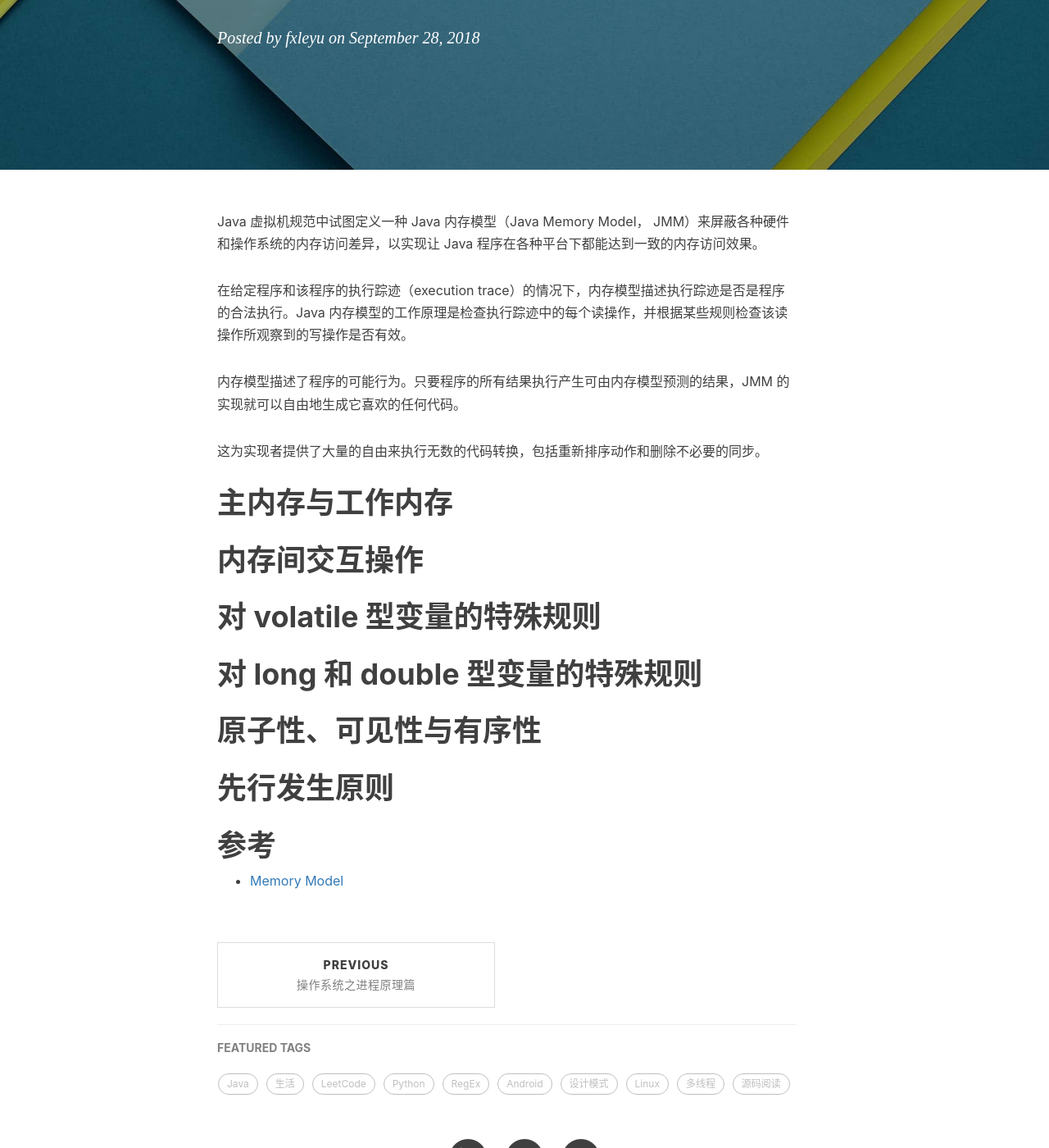
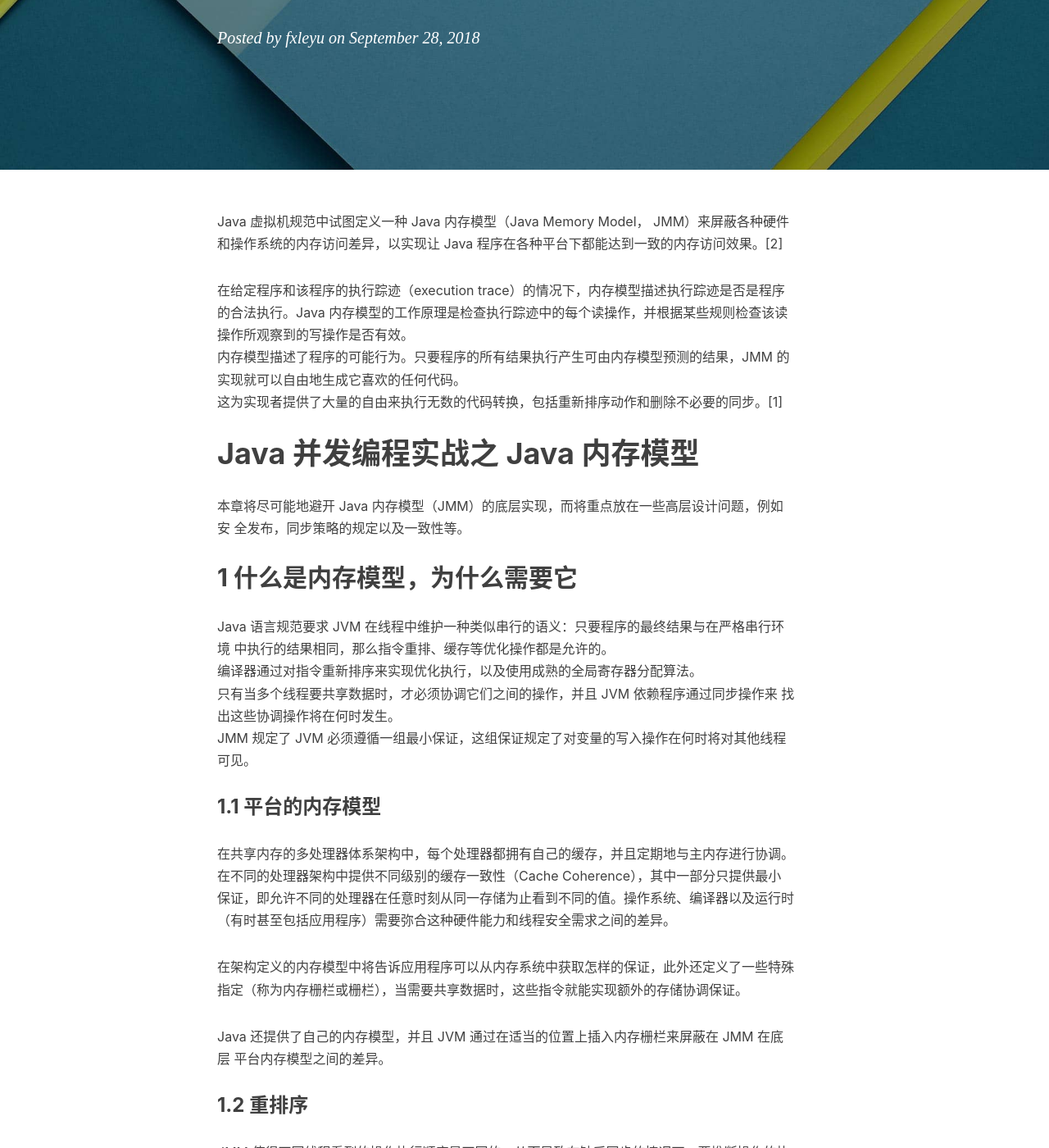
Before and after one commit to fxleyu/fxleyu.github.io, a Jekyll site: the page built from _posts/2018-09-28-hello-java-memory-model.md, in a window 1280 px wide and 1400 px high, scrolled down 316 px. Shown: the whole window at 82% size. Built offline with Jekyll 4.4.1, drawn with Linux system fonts in a browser that asks for light colours; nearby versions of some CDN libraries; comment, search, counter and statistics services are not loaded; some of the changed text lies outside the part shown.

Commit message:
[文章更新] 添加 Java 并发编程实践中的内存模型相关

```diff
--- a/_posts/2018-09-28-hello-java-memory-model.md
+++ b/_posts/2018-09-28-hello-java-memory-model.md
@@ -9,16 +9,69 @@ tags:
     - JMM
 ---
 Java 虚拟机规范中试图定义一种 Java 内存模型（Java Memory Model， JMM）来屏蔽各种硬件
-和操作系统的内存访问差异，以实现让 Java 程序在各种平台下都能达到一致的内存访问效果。
+和操作系统的内存访问差异，以实现让 Java 程序在各种平台下都能达到一致的内存访问效果。[2]
 
 在给定程序和该程序的执行踪迹（execution trace）的情况下，内存模型描述执行踪迹是否是程序
 的合法执行。Java 内存模型的工作原理是检查执行踪迹中的每个读操作，并根据某些规则检查该读
 操作所观察到的写操作是否有效。
-
 内存模型描述了程序的可能行为。只要程序的所有结果执行产生可由内存模型预测的结果，JMM 的
 实现就可以自由地生成它喜欢的任何代码。
+这为实现者提供了大量的自由来执行无数的代码转换，包括重新排序动作和删除不必要的同步。[1]
 
-这为实现者提供了大量的自由来执行无数的代码转换，包括重新排序动作和删除不必要的同步。
+# Java 并发编程实战之 Java 内存模型
+本章将尽可能地避开 Java 内存模型（JMM）的底层实现，而将重点放在一些高层设计问题，例如安
+全发布，同步策略的规定以及一致性等。
+
+## 1 什么是内存模型，为什么需要它
+Java 语言规范要求 JVM 在线程中维护一种类似串行的语义：只要程序的最终结果与在严格串行环境
+中执行的结果相同，那么指令重排、缓存等优化操作都是允许的。
+编译器通过对指令重新排序来实现优化执行，以及使用成熟的全局寄存器分配算法。
+只有当多个线程要共享数据时，才必须协调它们之间的操作，并且 JVM 依赖程序通过同步操作来
+找出这些协调操作将在何时发生。
+JMM 规定了 JVM 必须遵循一组最小保证，这组保证规定了对变量的写入操作在何时将对其他线程
+可见。
+
+### 1.1 平台的内存模型
+在共享内存的多处理器体系架构中，每个处理器都拥有自己的缓存，并且定期地与主内存进行协调。
+在不同的处理器架构中提供不同级别的缓存一致性（Cache Coherence），其中一部分只提供最小
+保证，即允许不同的处理器在任意时刻从同一存储为止看到不同的值。操作系统、编译器以及运行时
+（有时甚至包括应用程序）需要弥合这种硬件能力和线程安全需求之间的差异。
+
+在架构定义的内存模型中将告诉应用程序可以从内存系统中获取怎样的保证，此外还定义了一些特殊
+指定（称为内存栅栏或栅栏），当需要共享数据时，这些指令就能实现额外的存储协调保证。
+
+Java 还提供了自己的内存模型，并且 JVM 通过在适当的位置上插入内存栅栏来屏蔽在 JMM 在底层
+平台内存模型之间的差异。
+
+### 1.2 重排序
+JMM 使得不同线程看到的操作执行顺序是不同的，从而导致在缺乏同步的情况下，要推断操作的执行
+顺序将变得更加复杂。各种使操作延迟或者看似乱序执行的不同原因，都可以归为重排序。
+
+内存级的重排序会使的程序变得不可预测。同步将限制编译器、运行时和硬件对内存操作重排序的
+方式，从而在实施重排序时不会破坏 JMM 提供的可见性保证。
+
+在大多数主流的处理器架构中，内存模型都非常强大，使得读取 `volatile` 变量的性能与读取非
+`volatile` 变量的性能大致相当。
+
+### 1.3 Java 内存模型简介
+
+### 1.4 借助同步
+
+## 2 发布
+### 2.1 不安全发布
+
+### 2.2 安全的发布
+
+### 2.3 安全初始化模式
+
+### 2.4 双重检查加锁
+
+## 3 初始化过程中的安全性
+
+## 小结
+Java 内存模型说明了某个线程的内存操作在哪些情况下对于其他线程是可见的。其中包括确保这些
+操作是按照一种 Happens-Before 的偏序关系进行排序，而这种关系是基于内存操作和同步操作等
+级别来定义的。
 
 # 主内存与工作内存
 
@@ -33,4 +86,6 @@ Java 虚拟机规范中试图定义一种 Java 内存模型（Java Memory Model
 # 先行发生原则
 
 # 参考
-- [Memory Model](https://docs.oracle.com/javase/specs/jls/se8/html/jls-17.html#jls-17.4)
+- [1] [Java Language Specification (17.4. Memory Model)](https://docs.oracle.com/javase/specs/jls/se8/html/jls-17.html#jls-17.4)
+- [2] [深入理解Java虚拟机（第2版）(第 12 章 Java 内存模型与线程)](https://book.douban.com/subject/24722612/)
+- [3] [Java并发编程实战 (第 16 章 Java 内存模型)](https://book.douban.com/subject/10484692/)
```
